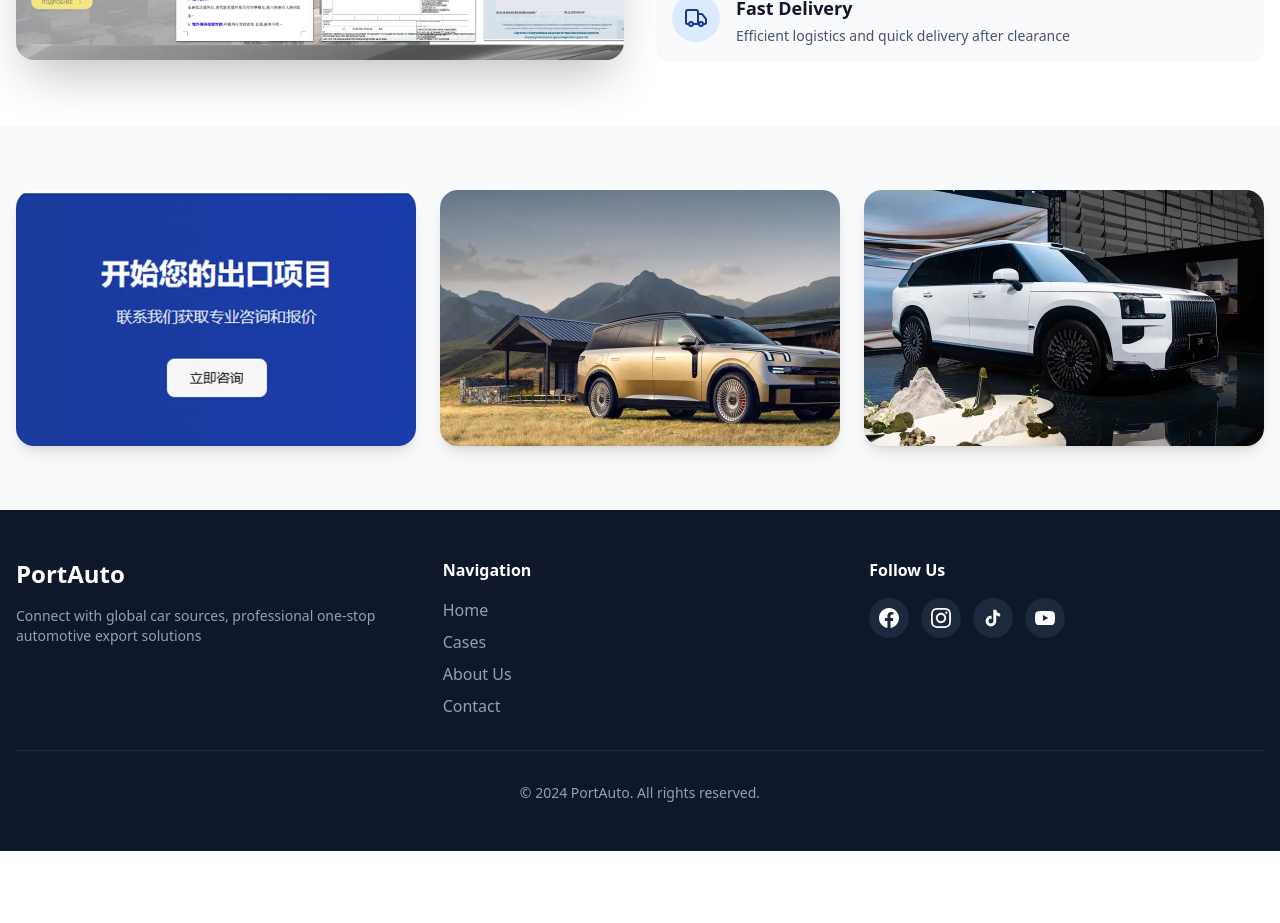
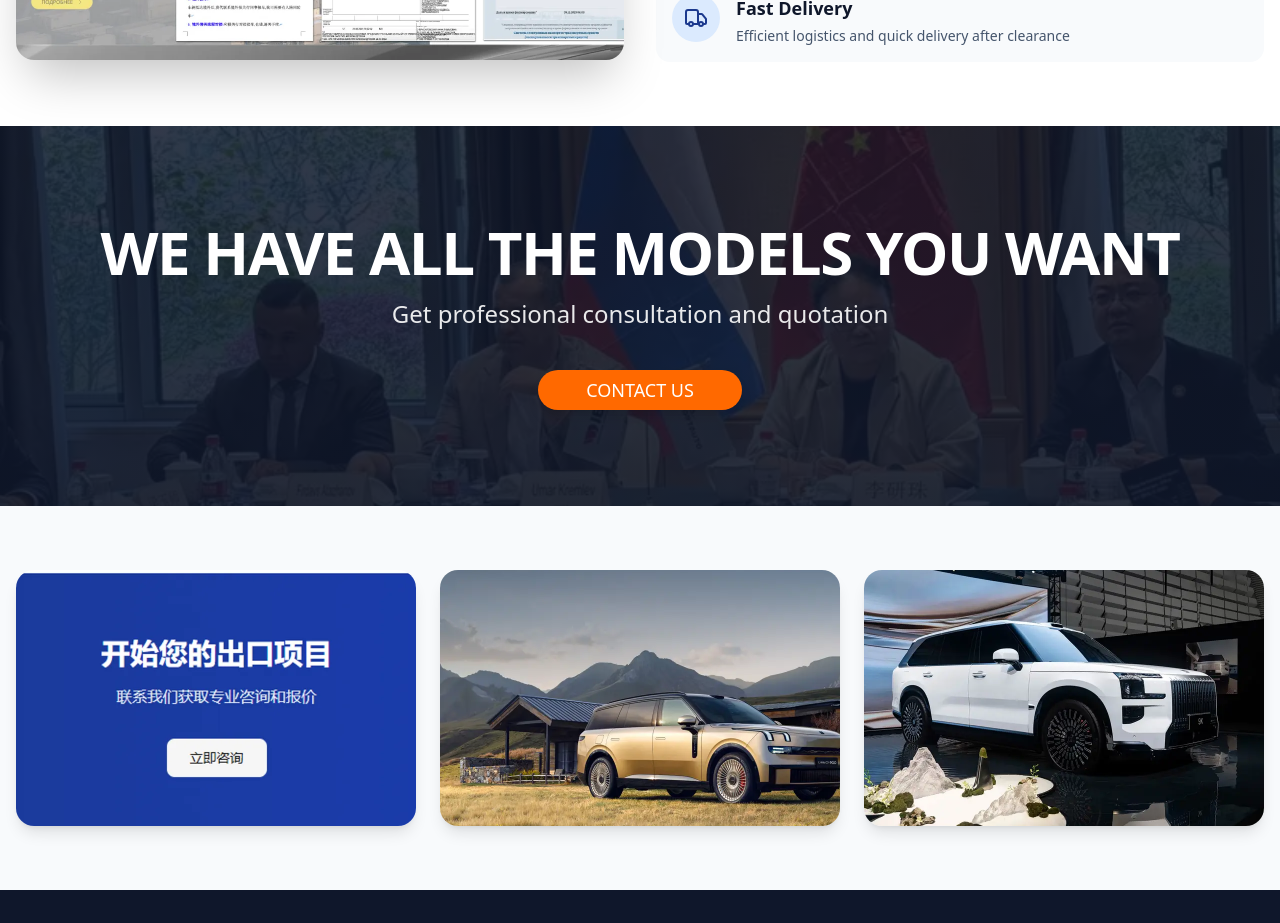
Before and after one commit to youxia0928-max/portauto-uzbekistan, a Next.js app: page /case in a window 1280 px wide. Shown: the part 2300-3223 px from the top of the page. Before the commit the page ends 3151 px from the top, so only its background shows below. Built offline with nearby package versions, Linux system fonts and the light colour scheme.

Commit message:
Restored to 'd8f190e33d06323d75a2bc031b0a6b8777af6e3c'
Coze-Restored-To: 'd8f190e33d06323d75a2bc031b0a6b8777af6e3c'
Coze-Commit-Type: restore

```diff
--- a/src/app/case/page.tsx
+++ b/src/app/case/page.tsx
@@ -279,6 +279,26 @@ export default function CasePage() {
         </div>
       </section>
 
+      {/* CTA Section - All Models Banner */}
+      <section
+        className="py-24 bg-cover bg-center bg-no-repeat relative"
+        style={{ backgroundImage: 'linear-gradient(to bottom, rgba(15, 23, 42, 0.85), rgba(15, 23, 42, 0.9)), url(/case-images/1.webp)' }}
+      >
+        <div className="container mx-auto px-4 text-center relative z-10">
+          <h2 className="text-4xl md:text-5xl lg:text-6xl font-bold text-white mb-4 tracking-tight">
+            {t('all_models_you_want')}
+          </h2>
+          <p className="text-xl md:text-2xl text-white/90 mb-10 max-w-2xl mx-auto">
+            {t('contact_us_desc')}
+          </p>
+          <Link href="/contact">
+            <Button size="lg" className="bg-orange-500 hover:bg-orange-600 text-white px-12 py-4 text-lg rounded-full shadow-lg hover:shadow-xl transition-all duration-300">
+              {t('contact_us')}
+            </Button>
+          </Link>
+        </div>
+      </section>
+
       {/* Stats Images Section */}
       <section className="py-16 bg-slate-50">
         <div className="container mx-auto px-4">
```
Also changed, not shown: assets/image.png.
